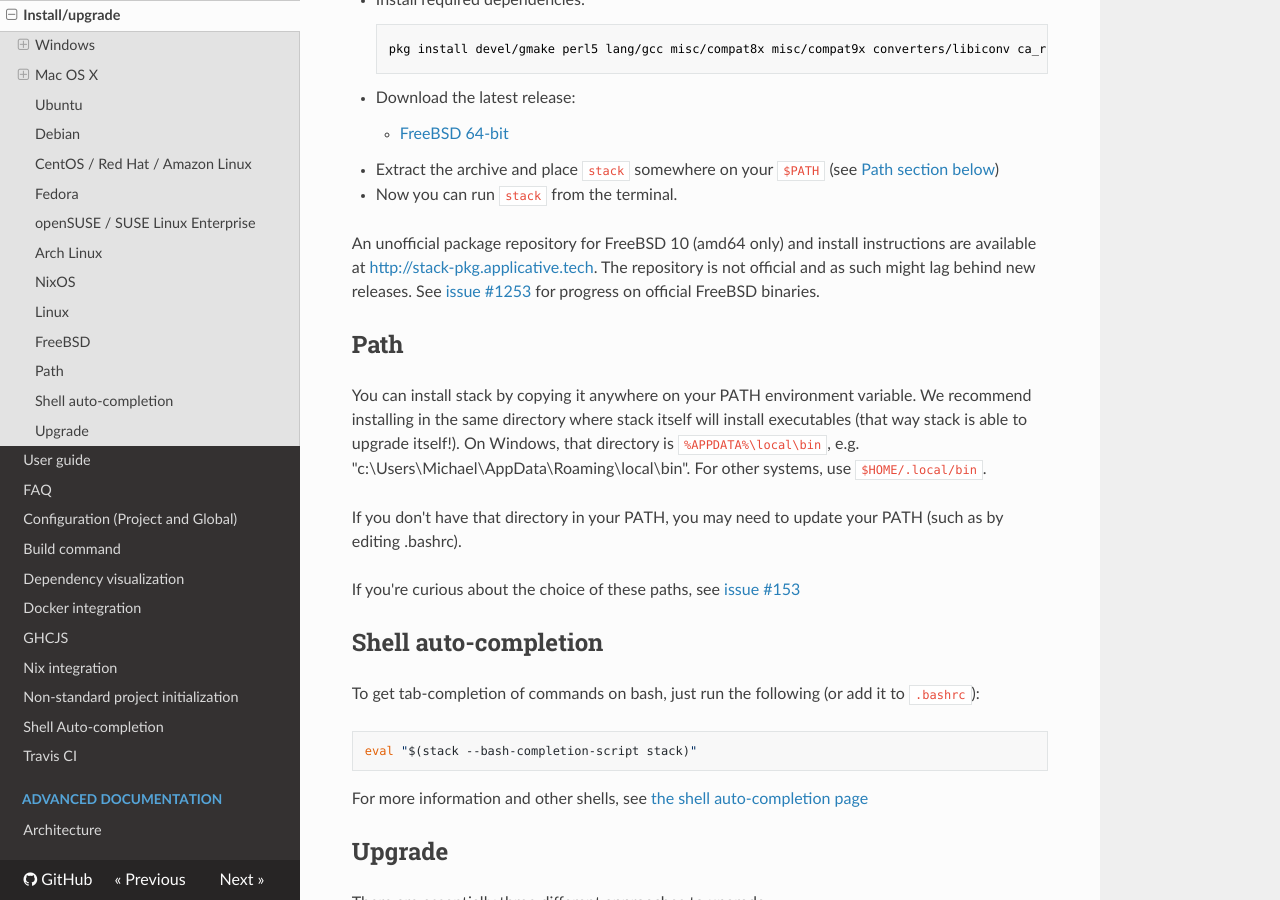
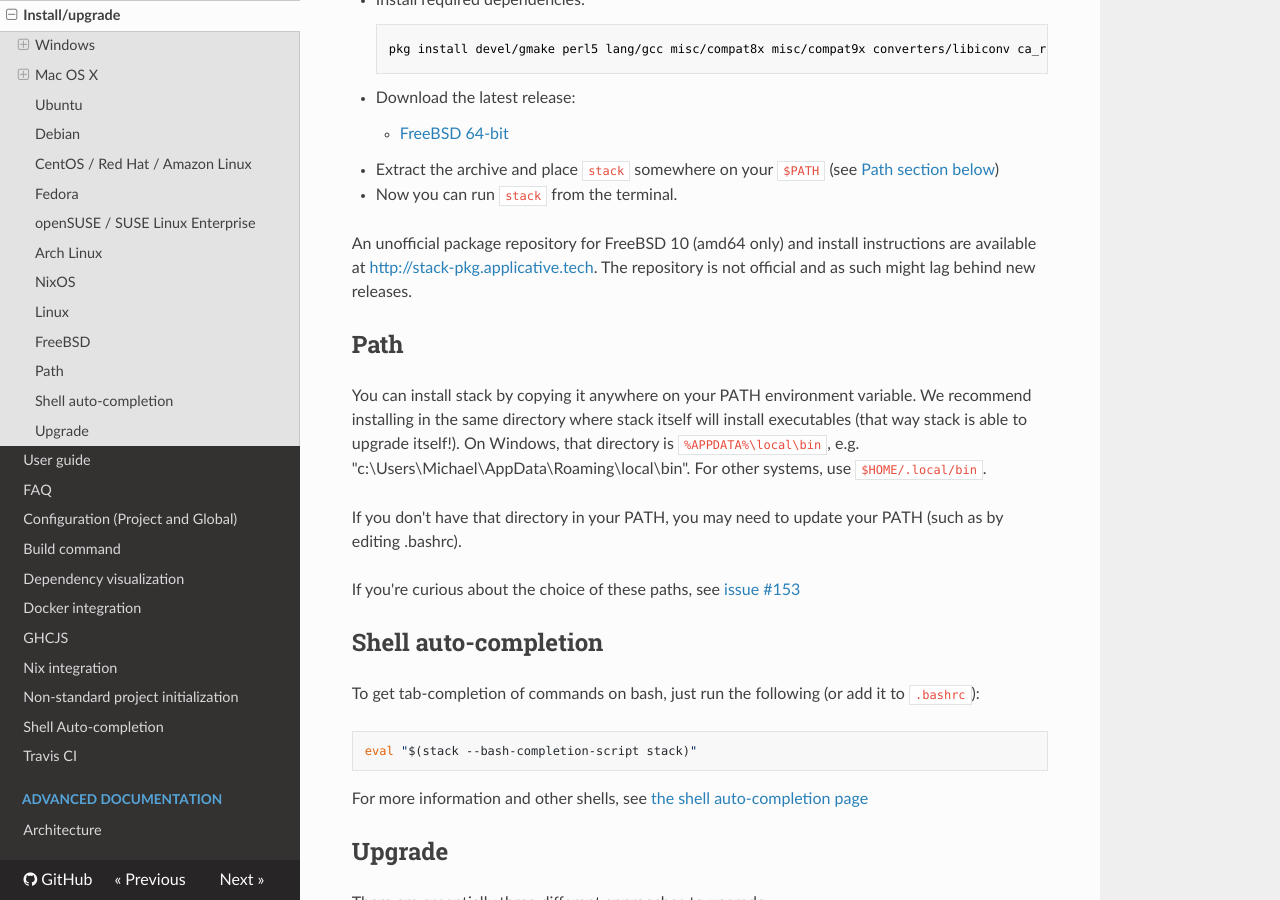
Before and after one commit to commercialhaskell/stack, an MkDocs documentation site: the page built from doc/install_and_upgrade.md, in a window 1280 px wide and 900 px high, scrolled down 6681 px. Built offline with MkDocs 1.6.1, drawn with Linux system fonts in a browser that asks for light colours; nearby versions of some CDN libraries; old or Windows-style settings are respelled for this version of MkDocs.

Commit message:
Update install_and_upgrade.md

```diff
--- a/doc/install_and_upgrade.md
+++ b/doc/install_and_upgrade.md
@@ -289,8 +289,7 @@ Stack](http://nixos.org/nixpkgs/manual/#using-stack-together-with-nix).
 
 An unofficial package repository for FreeBSD 10 (amd64 only) and install
 instructions are available at [http://stack-pkg.applicative.tech](http://stack-pkg.applicative.tech/).  The
-repository is not official and as such might lag behind new releases.  See [issue #1253](https://github.com/commercialhaskell/stack/issues/1253)
-for progress on official FreeBSD binaries.
+repository is not official and as such might lag behind new releases.
 
 ## Path
 
```
